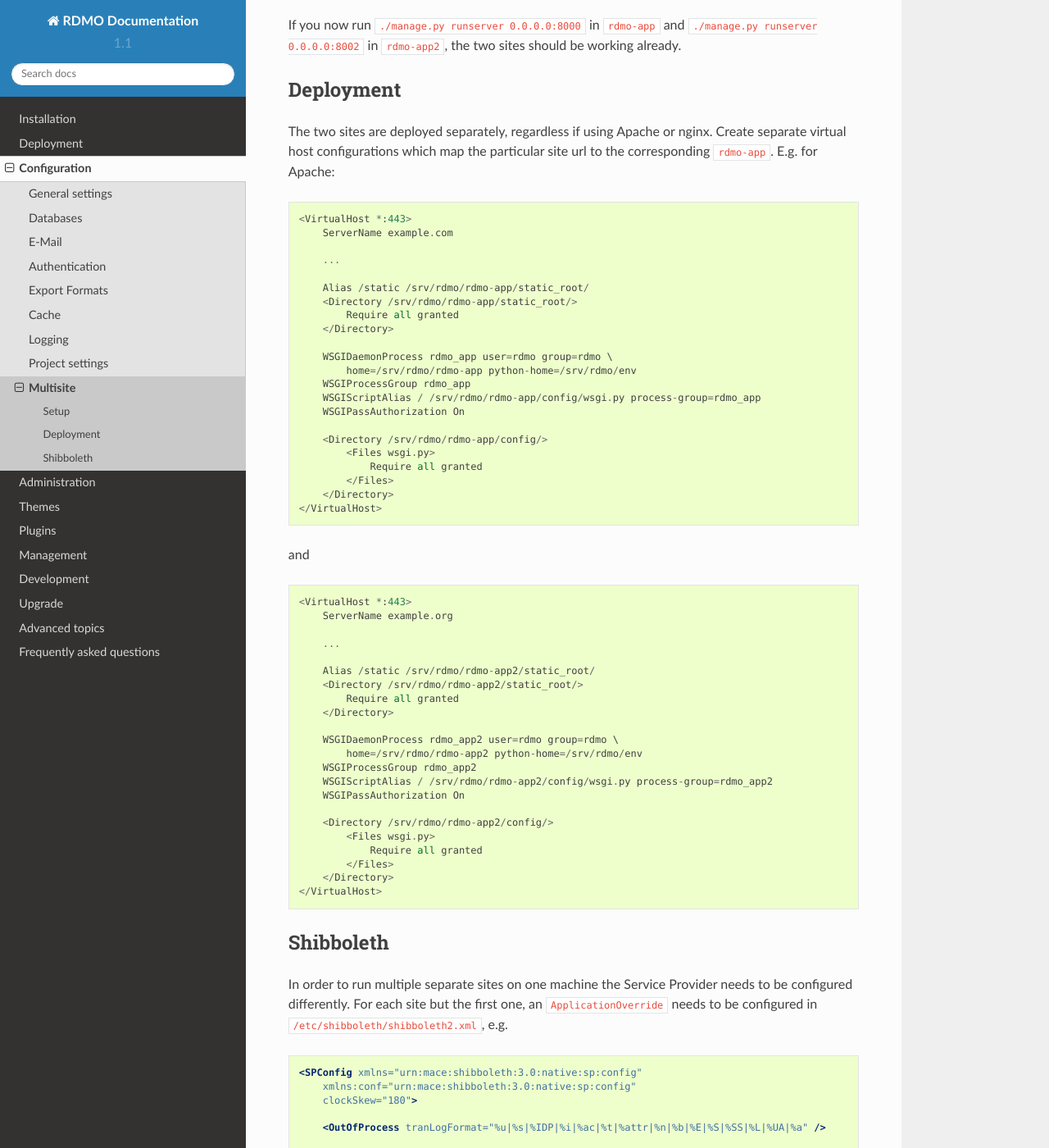
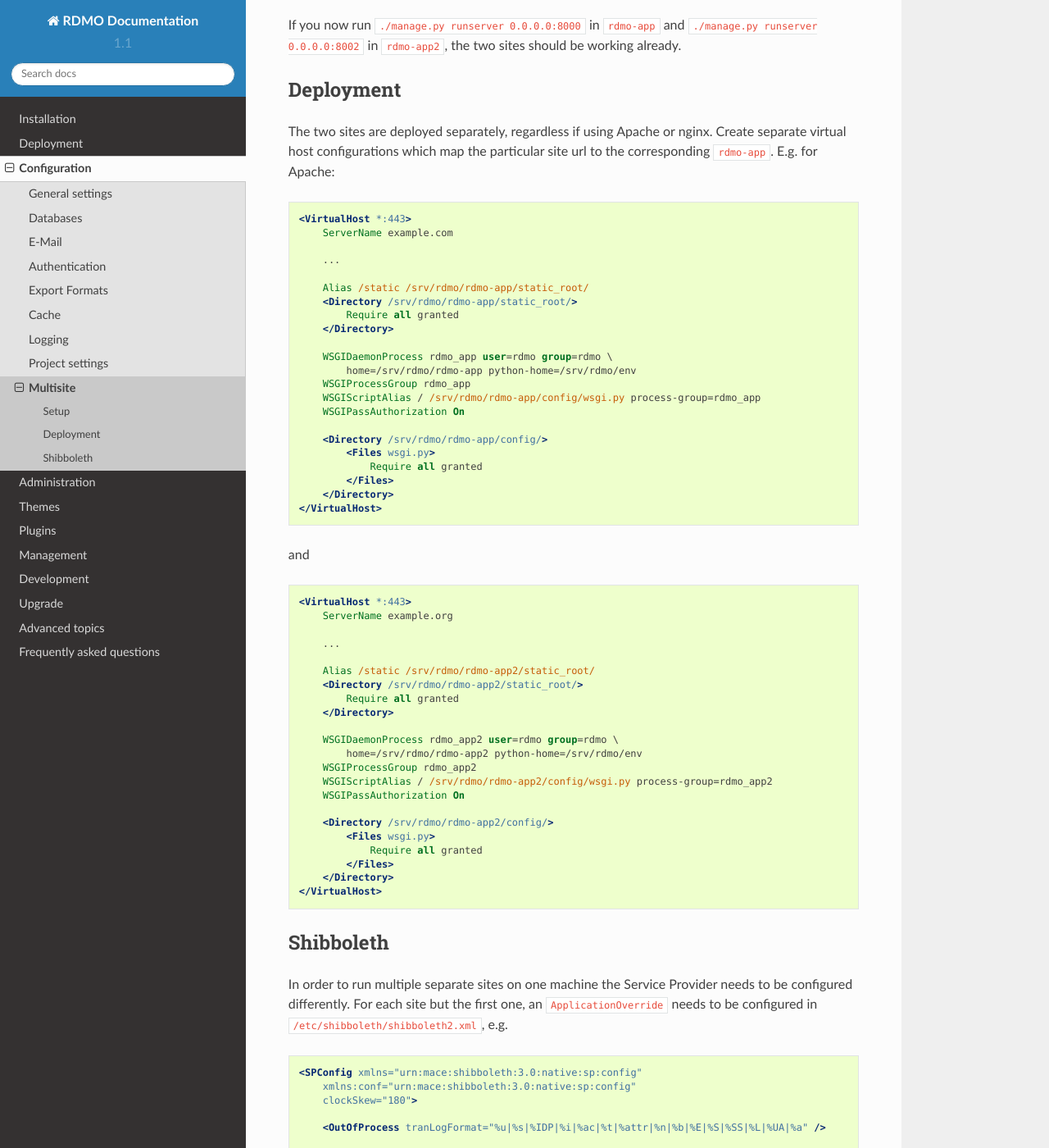
Before and after one commit to rdmorganiser/rdmo-docs, a Sphinx documentation site: the page built from docs/configuration/multisite.md, in a window 1280 px wide and 1400 px high, scrolled down 885 px. Shown: the whole window at 82% size. Built offline with Sphinx 7.4.7 and the Read the Docs theme 2.0.0, drawn with Linux system fonts in a browser that asks for light colours; some of the changed text lies outside the part shown.

Commit message:
chore: add apache to code blocks

````diff
--- a/docs/configuration/multisite.md
+++ b/docs/configuration/multisite.md
@@ -28,7 +28,7 @@
 
 The two sites are deployed separately, regardless if using Apache or nginx. Create separate virtual host configurations which map the particular site url to the corresponding `rdmo-app`. E.g. for Apache:
 
-```
+```apache
 <VirtualHost *:443>
     ServerName example.com
 
@@ -55,7 +55,7 @@
 
 and
 
-```
+```apache
 <VirtualHost *:443>
     ServerName example.org
 
@@ -139,7 +139,7 @@
 
 In the virtual host configuration for each but the first site, `ShibRequestSetting applicationId <id>` needs to be added to both `<Location /Shibboleth.sso>` and `<LocationMatch /(...)>`. `<id>` is the `id` attribute of the `ApplicationOverride` node, e.g.:
 
-```
+```apache
 <Location /Shibboleth.sso>
     SetHandler shib
     ShibRequestSetting applicationId example.org
````
